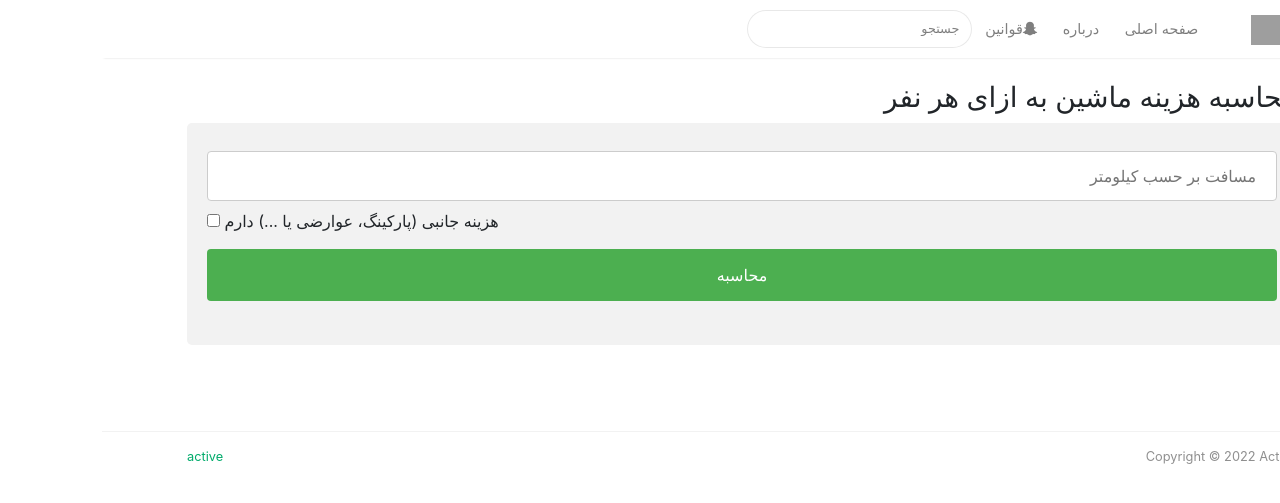
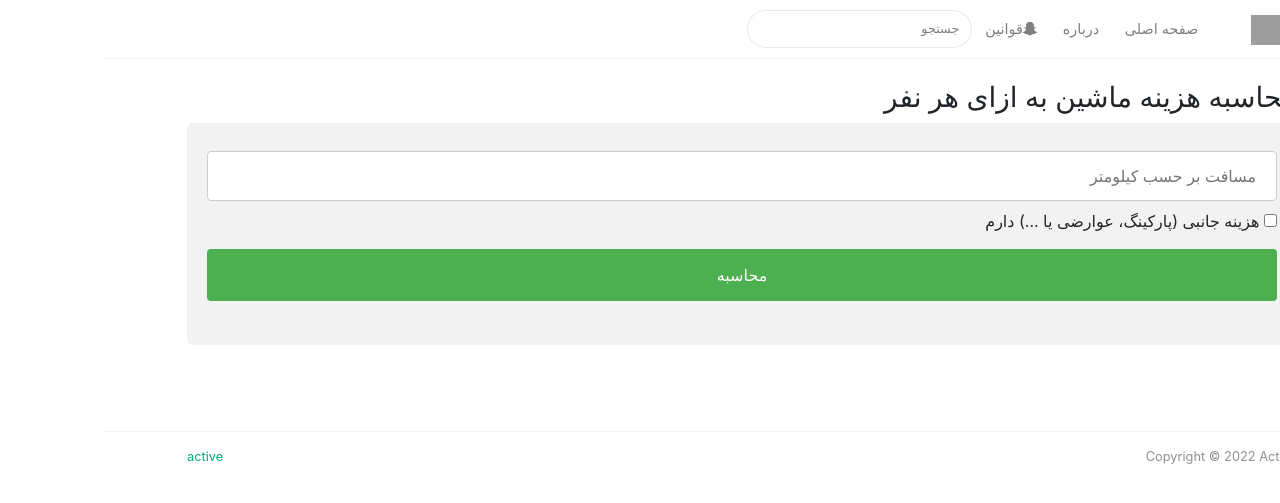
Before and after one commit to MHKarami97/active, a Jekyll site: the page built from _pages/calculate.md, in a window 1280 px wide. Shown: the top 503 px of the page. Built offline with Jekyll 4.4.1, drawn with Linux system fonts in a browser that asks for light colours; nearby versions of some CDN libraries; grey boxes are pictures that could not be loaded.

Commit message:
change calculte

```diff
--- a/_layouts/calculate.html
+++ b/_layouts/calculate.html
@@ -48,11 +48,12 @@ permalink: "/calculate.html"
 
 <h3 style="text-align: right;">محاسبه هزینه ماشین به ازای هر نفر</h3>
 
-<div class="calculate">
+<div class="calculate" style="text-align:right;">
     <input type="number" id="input" step="10" name="firstinputname" placeholder="مسافت بر حسب کیلومتر" required>
 
+    <input type="checkbox" id="moreInfo" name="moreInfo" onclick="showMore()">
     <label for="moreInfo">هزینه جانبی (پارکینگ، عوارضی یا ...) دارم</label>
-    <input type="checkbox" id="moreInfo" name="moreInfo" onclick="showMore()">
+
     <input type="number" id="moreInfoInput" step="10" name="moreInfoInput" placeholder="هزینه جانبی بر اساس تومان"
         style="display:none;">
 
```
